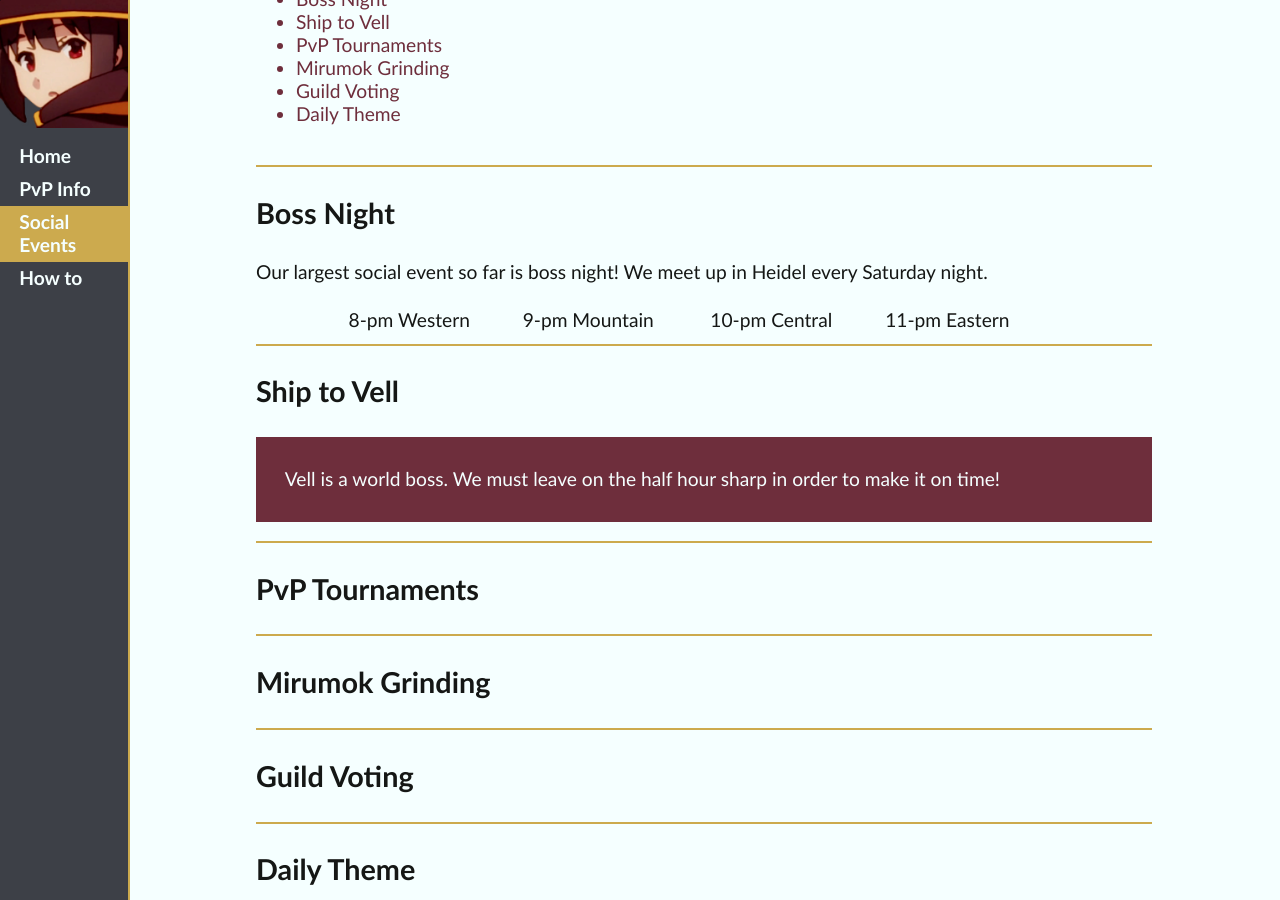
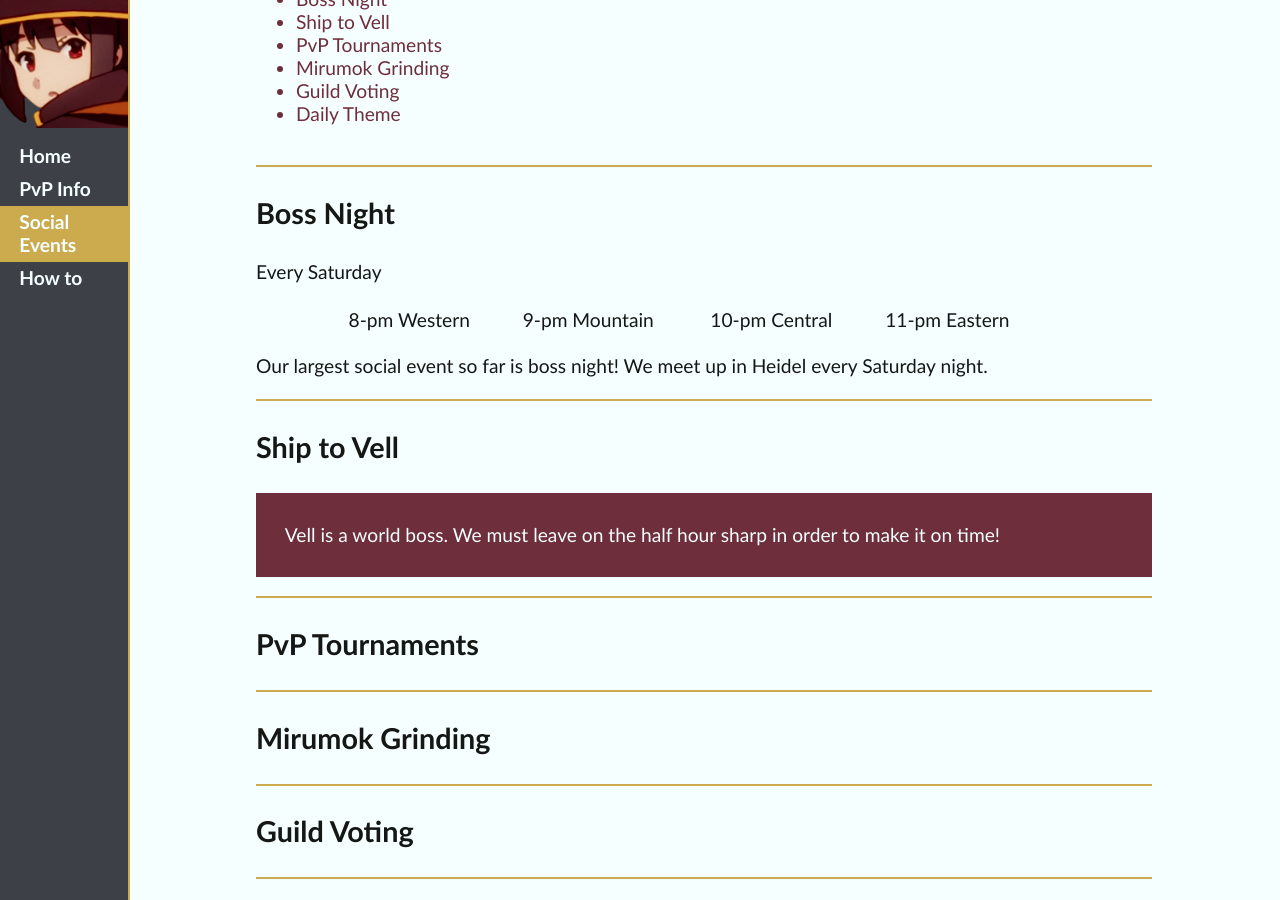
Before and after one commit to ideonella/ideonella.github.io, a Jekyll site: the page built from social.html, in a window 1280 px wide and 900 px high, scrolled down 1142 px. Built offline with Jekyll 4.4.1, drawn with Linux system fonts in a browser that asks for light colours.

Commit message:
Update social.html

```diff
--- a/social.html
+++ b/social.html
@@ -31,8 +31,9 @@ title: Social Events
 </ul>
  <hr>
  <h3 id="boss-night">Boss Night</h3>
+<p>Every Saturday</p>
+ <table><tbody><tr><td>8-pm Western</td><td>9-pm Mountain</td><td>10-pm Central</td><td>11-pm Eastern</td></tr></tbody></table>
  <p>Our largest social event so far is boss night! We meet up in Heidel every Saturday night.</p>
- <table><tbody><tr><td>8-pm Western</td><td>9-pm Mountain</td><td>10-pm Central</td><td>11-pm Eastern</td></tr></tbody></table>
  <hr>
  <h3 id="ship-to-vell">Ship to Vell</h3>
  <p class="critical">Vell is a world boss. We must leave on the half hour sharp in order to make it on time!</p>
```
